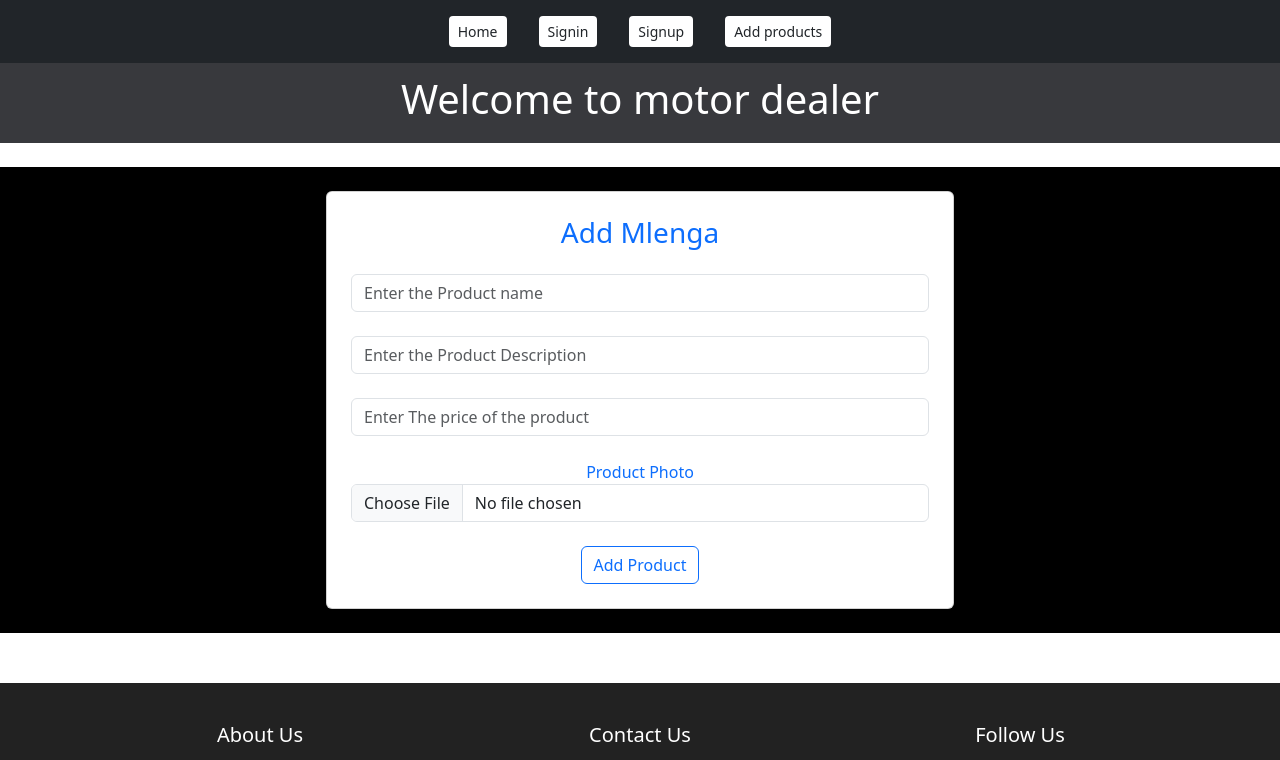
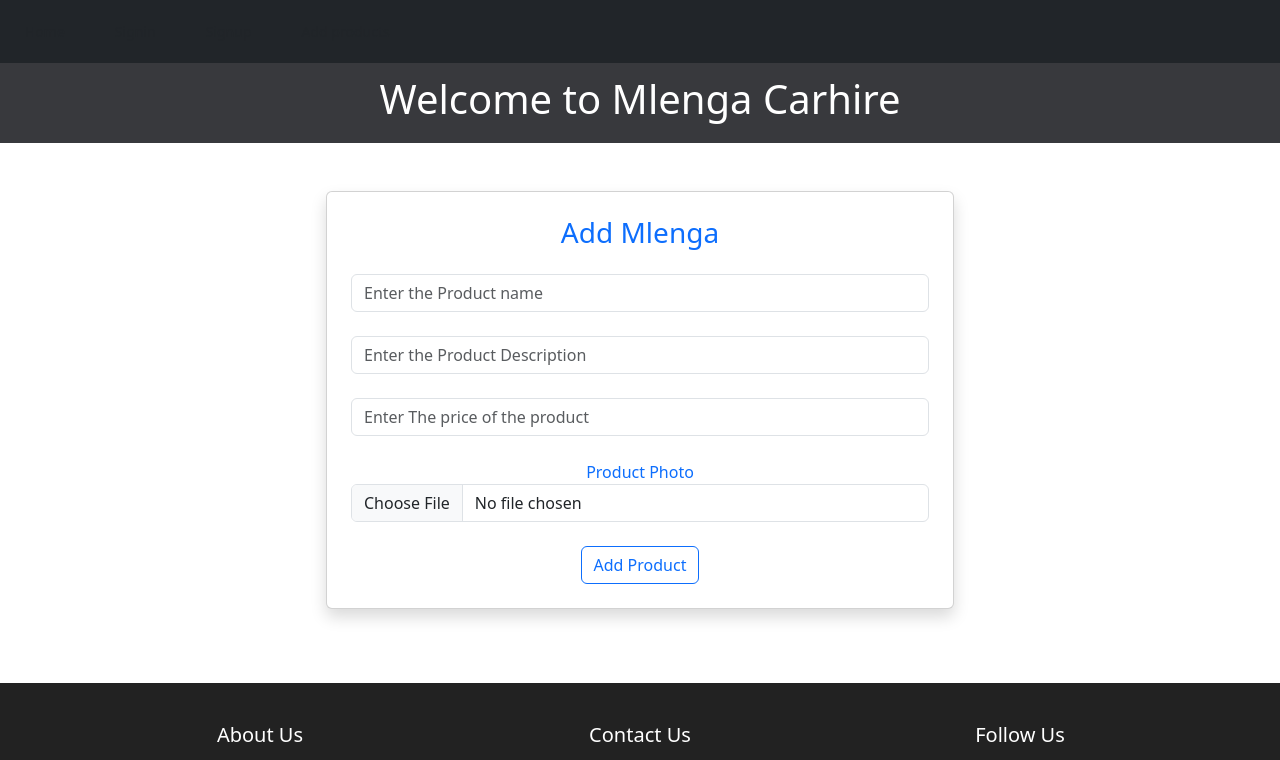
Before and after one commit to lawrencegitonga310-jpg/motordealer, a React (Create React App) app: page /addproducts in a window 1280 px wide. Shown: the top 760 px of the page. Built offline with nearby package versions, Linux system fonts and the light colour scheme.

Commit message:
added update

```diff
--- a/src/App.js
+++ b/src/App.js
@@ -15,16 +15,16 @@ function App() {
 
    <Router>
 
-    <nav className='text-center bg-dark'>
- <Link to="/" className='btn btn-sm m-3 bg-white'>Home</Link>
- <Link to="/signin" className='btn btn-sm m-3 bg-white'>Signin</Link>
- <Link to="/signup" className='btn btn-sm m-3 bg-white'>Signup</Link>
- <Link to="/addproducts" className='btn btn-sm m-3 bg-white'>Add products</Link>
+    <nav className='text-primary bg-dark'>
+ <Link to="/" className='btn btn-sm m-3 bg-grey'>Home</Link>
+ <Link to="/signin" className='btn btn-sm m-3 bg-grey'>Signin</Link>
+ <Link to="/signup" className='btn btn-sm m-3 bg-grey'>Signup</Link>
+ <Link to="/addproducts" className='btn btn-sm m-3 bg-grey'>Add products</Link>
 
 </nav>
     <div className="App">
       <header className="App-header">
-      <h1>Welcome to motor dealer</h1>
+      <h1 text-danger>Welcome to Mlenga Carhire</h1>
 
       </header>
 
--- a/src/components/Addproducts.jsx
+++ b/src/components/Addproducts.jsx
@@ -67,7 +67,7 @@ const Addproducts = () => {
 
 
   return (
-    <div className='row justify-content-center mt-4 bg-black p-4'>
+    <div className='row justify-content-center mt-4 bg-grey p-4'>
        <div className="col-md-6 p-4 card shadow">
         <h3 className='text-primary'>Add Mlenga</h3>
 
--- a/src/components/Makepayment.jsx
+++ b/src/components/Makepayment.jsx
@@ -61,7 +61,7 @@ const Makepayment = () => {
   }
 
   return (
-    <div className='row justify-content-center bg-black p-4'>
+    <div className='row justify-content-center bg-grey p-4'>
 
        {/*/<button className='btn btn-outline-primary'>back to products</button> */}
         <h1>Mlenga Carhire</h1>
--- a/src/components/Signin.jsx
+++ b/src/components/Signin.jsx
@@ -65,7 +65,7 @@ const navigate = useNavigate()
 
 
   return (
-    <div className='row justify-content-center mt-4 bg-black p-4'>
+    <div className='row justify-content-center mt-4 bg-grey p-4'>
         <div className="card col-md-6 shadow p-4">
             <h1 className='text-primary'>Sign in</h1>
 
--- a/src/components/Signup.jsx
+++ b/src/components/Signup.jsx
@@ -55,7 +55,7 @@ const [error, setError] = useState("");
 
 
   return (
-    <div className='row justify-content-center mt-4 bg-black p-4'>
+    <div className='row justify-content-center mt-4 bg-grey p-4'>
         <div className="card col-md-6 shadow p-4">
             <h1 className='text-primary'>Sign Up</h1>
             <h5 className="text-warning">{loading}</h5>
```
